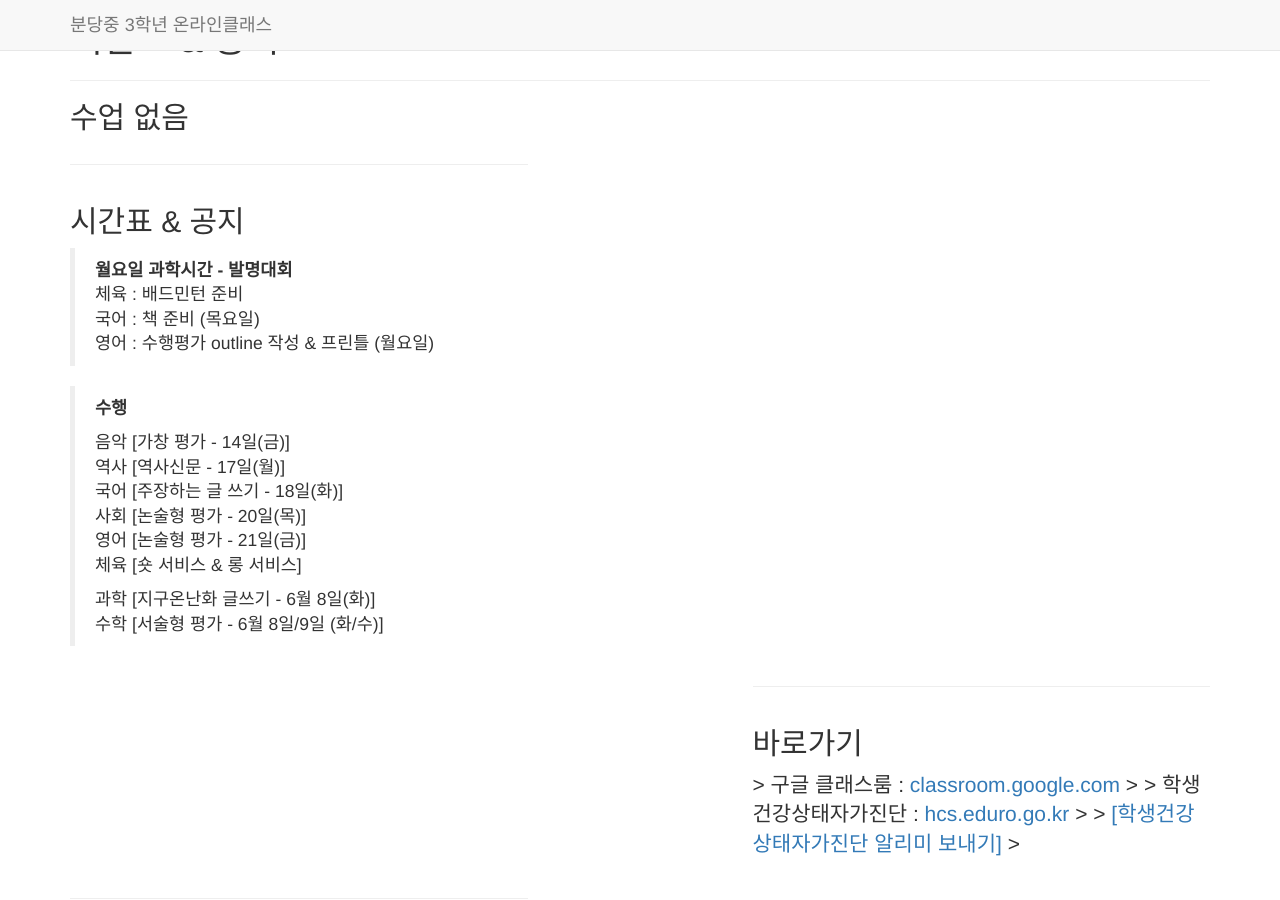
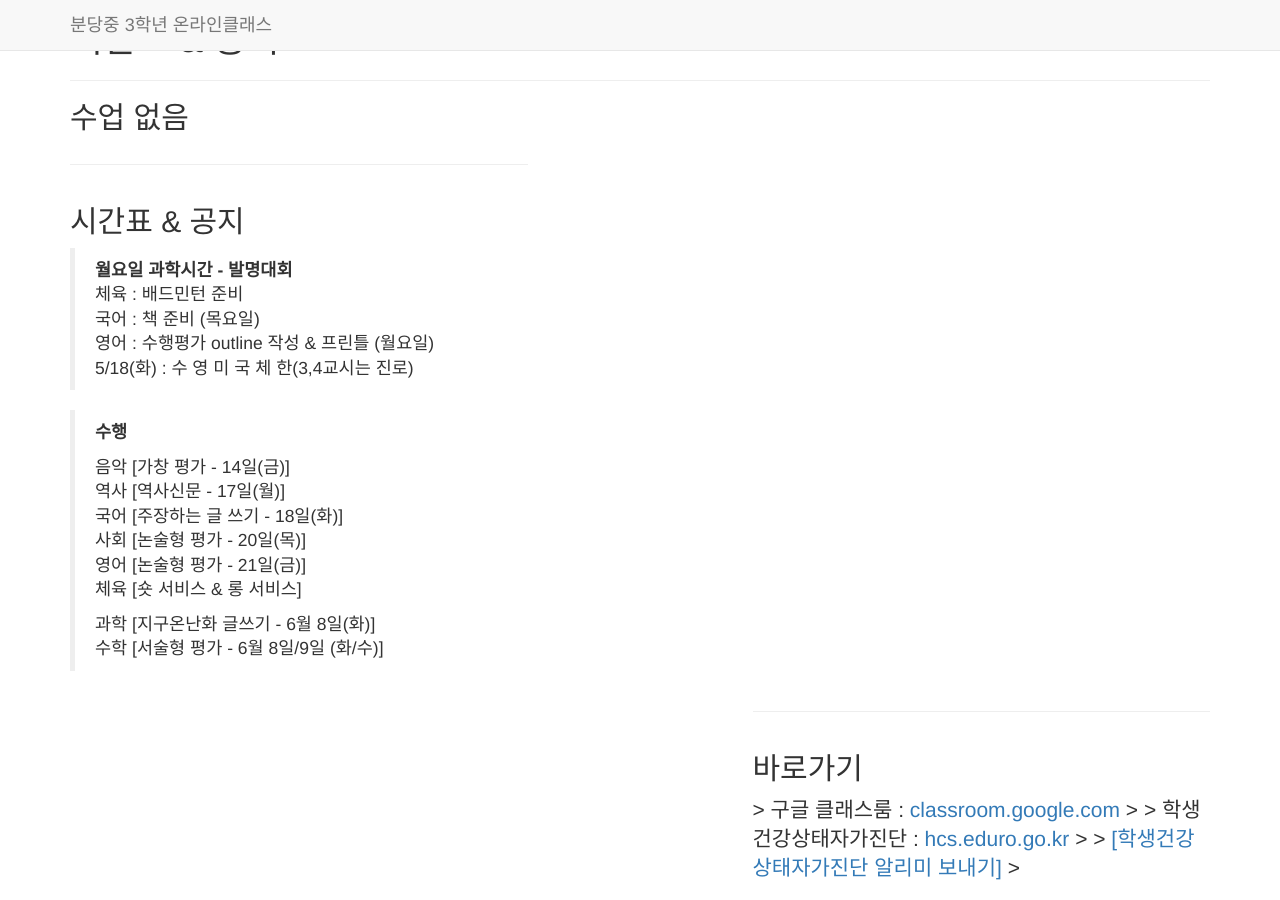
Before and after one commit to bundang-ms-2021/oncl, a Jekyll site: the page built from _posts/2014-09-21-services-1.markdown, in a window 1280 px wide and 900 px high. Built offline with Jekyll 4.4.1, drawn with Linux system fonts in a browser that asks for light colours; nearby versions of some CDN libraries; library files that are not in the unit come from our copies.

Commit message:
Update 2014-09-21-services-1.markdown

```diff
--- a/_posts/2014-09-21-services-1.markdown
+++ b/_posts/2014-09-21-services-1.markdown
@@ -9,6 +9,7 @@ description: |
   > 체육 : 배드민턴 준비
   > 국어 : 책 준비 (목요일)
   > 영어 : 수행평가 outline 작성 & 프린틀 (월요일)
+  > 5/18(화) : 수 영 미 국 체 한(3,4교시는 진로)
 
   > **수행**
   >
```
